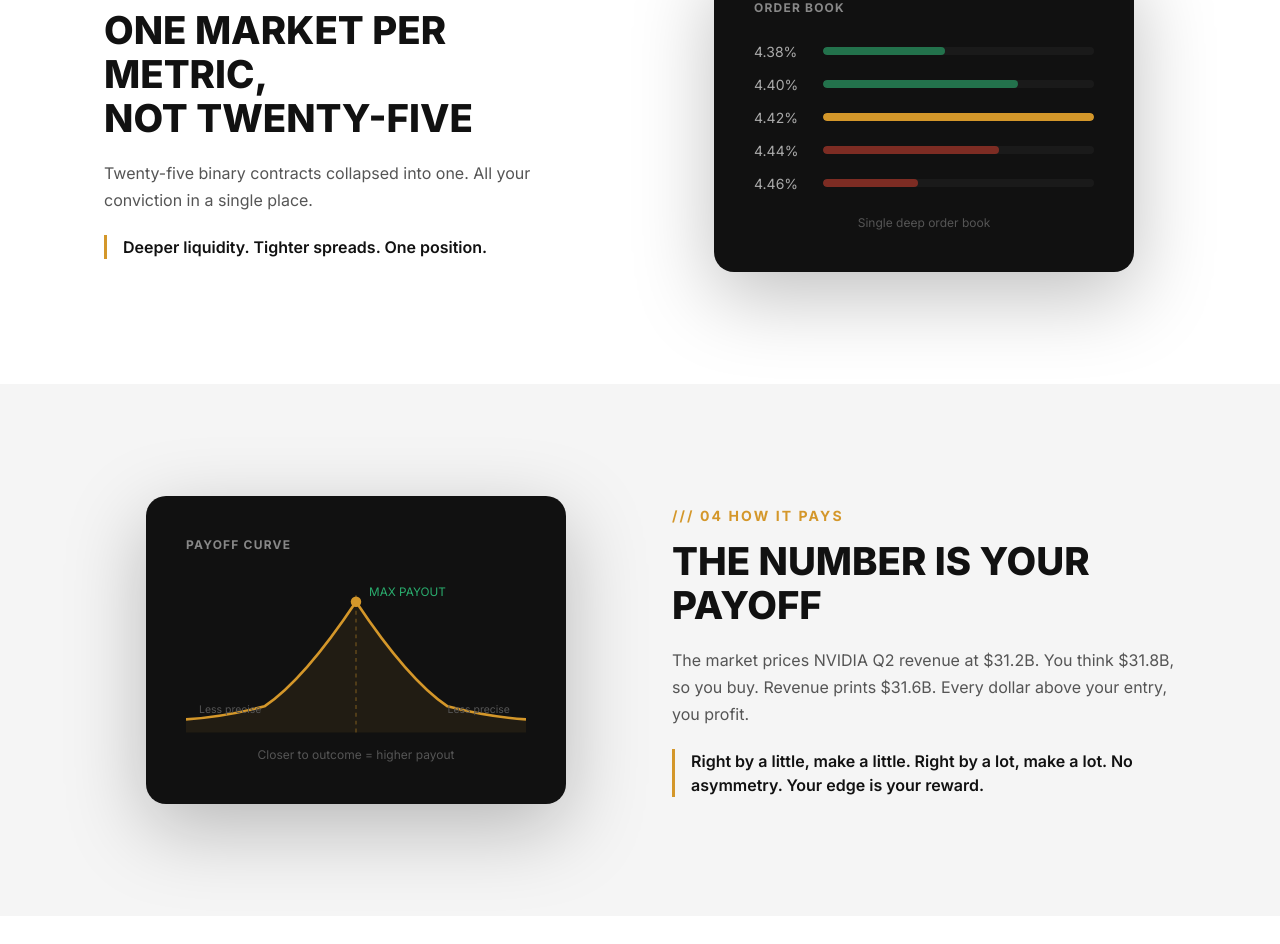
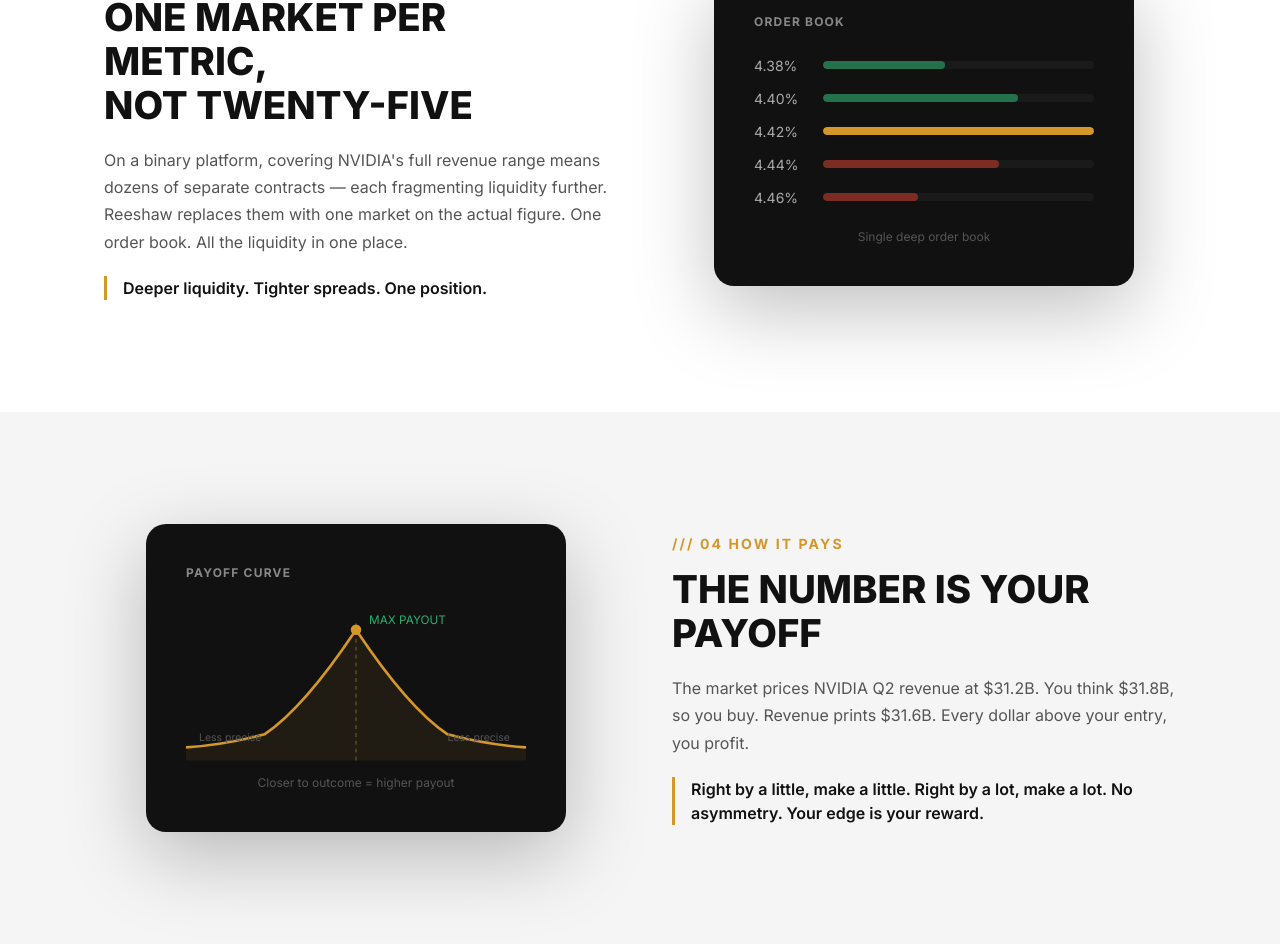
Before and after one commit to tapascodespace/NextBigThing, a Next.js app: page / in a window 1280 px wide. Shown: the part 2273-3217 px from the top of the page. Built offline with nearby package versions, Linux system fonts and the light colour scheme.

Commit message:
Revise description for SINGLE INSTRUMENT entry
Updated description to clarify liquidity and market structure.

```diff
--- a/app/page.tsx
+++ b/app/page.tsx
@@ -689,7 +689,7 @@ const featureBlocks = [
     num: "03",
     label: "SINGLE INSTRUMENT",
     title: "ONE MARKET PER METRIC,\nNOT TWENTY-FIVE",
-    desc: "Twenty-five binary contracts collapsed into one. All your conviction in a single place.",
+    desc: "On a binary platform, covering NVIDIA's full revenue range means dozens of separate contracts — each fragmenting liquidity further. \nReeshaw replaces them with one market on the actual figure. One order book. All the liquidity in one place.",
     highlight: "Deeper liquidity. Tighter spreads. One position.",
     side: "left" as const,
   },
```
